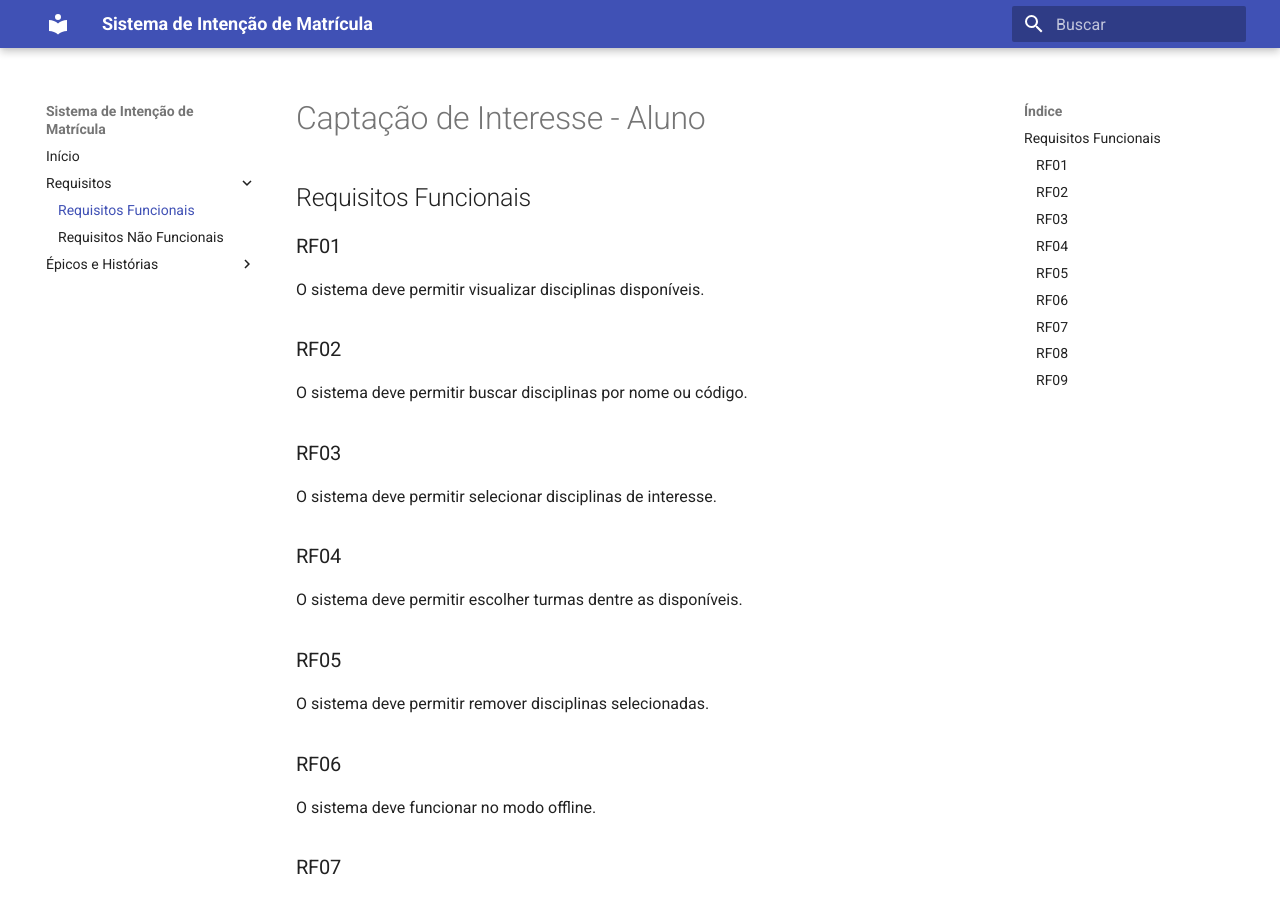
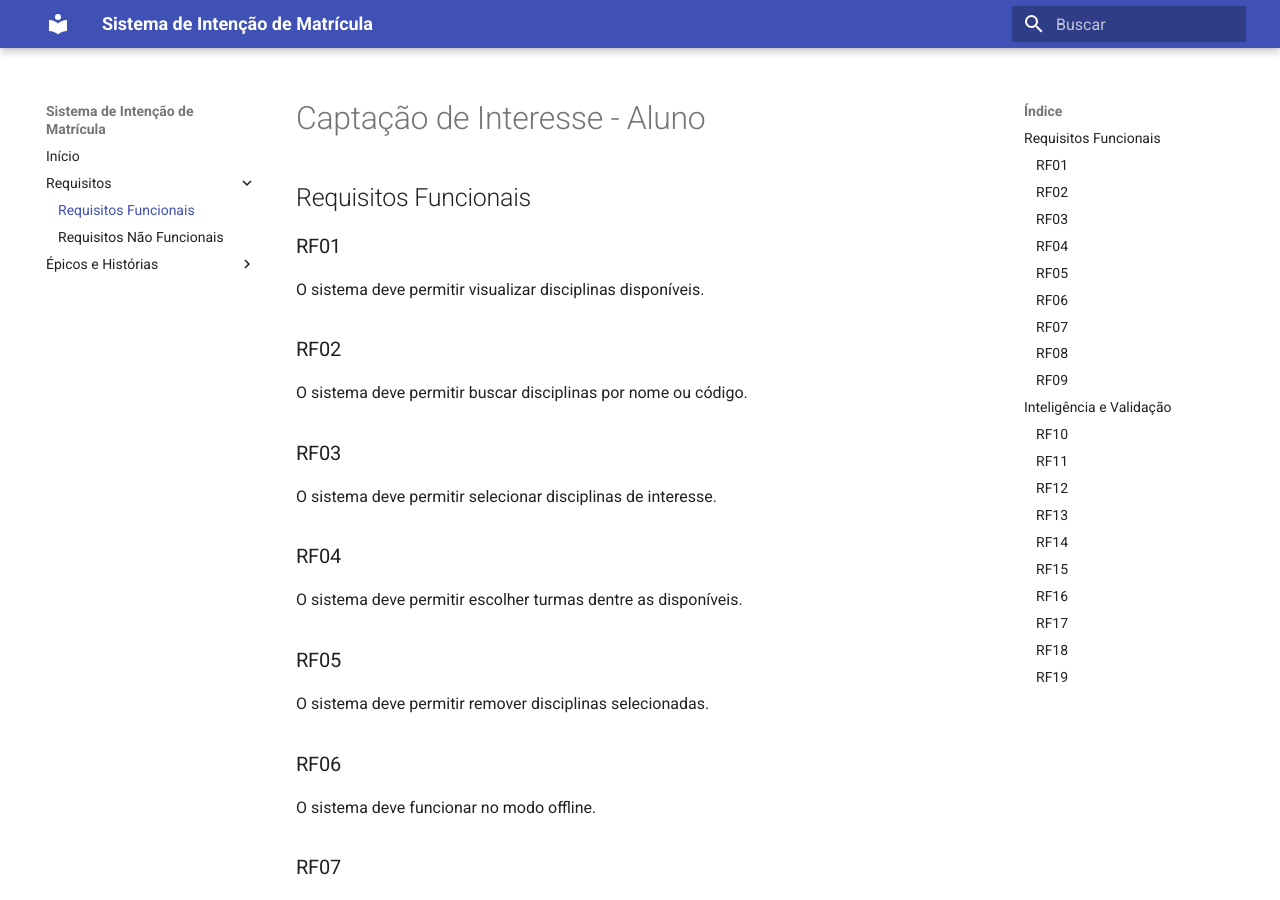
Before and after one commit to si-2026-1/Sistema_de_intencao_de_matricula, an MkDocs documentation site: the page built from docs/Requisitos/Requisitos_funcionais.md, in a window 1280 px wide and 900 px high. Built offline with MkDocs 1.6.1 and Material for MkDocs 9.7.7, drawn with Linux system fonts in a browser that asks for light colours.

Commit message:
Update Requisitos_funcionais.md

```diff
--- a/docs/Requisitos/Requisitos_funcionais.md
+++ b/docs/Requisitos/Requisitos_funcionais.md
@@ -31,7 +31,7 @@ O sistema deve armazenar as escolhas realizadas pelo aluno.
 
 ---
 
-# Inteligência e Validação
+## Inteligência e Validação
 
 ### RF10
 O sistema deve permitir filtrar disciplinas por curso.
```
